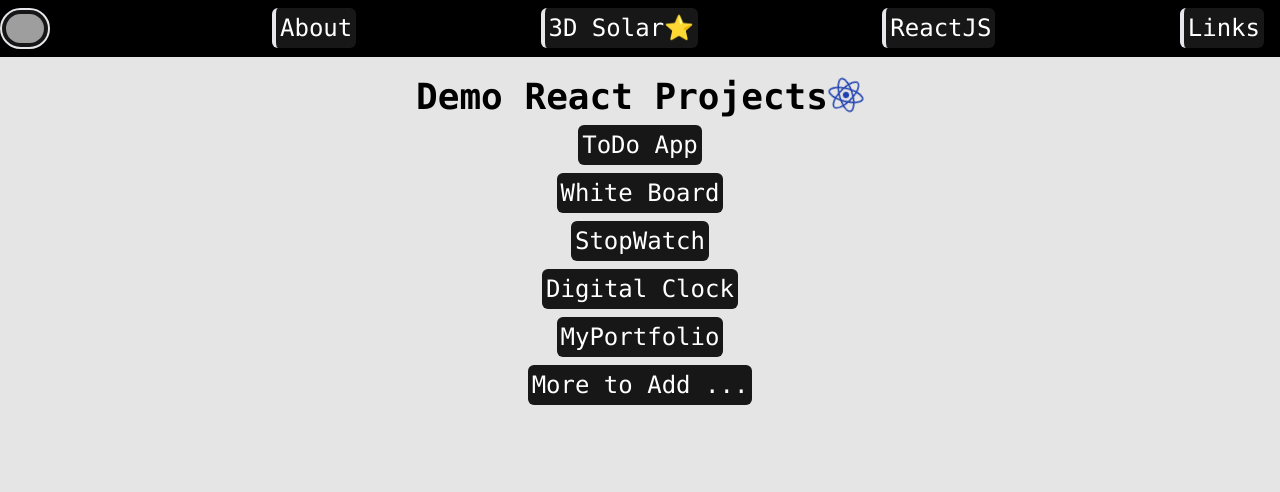
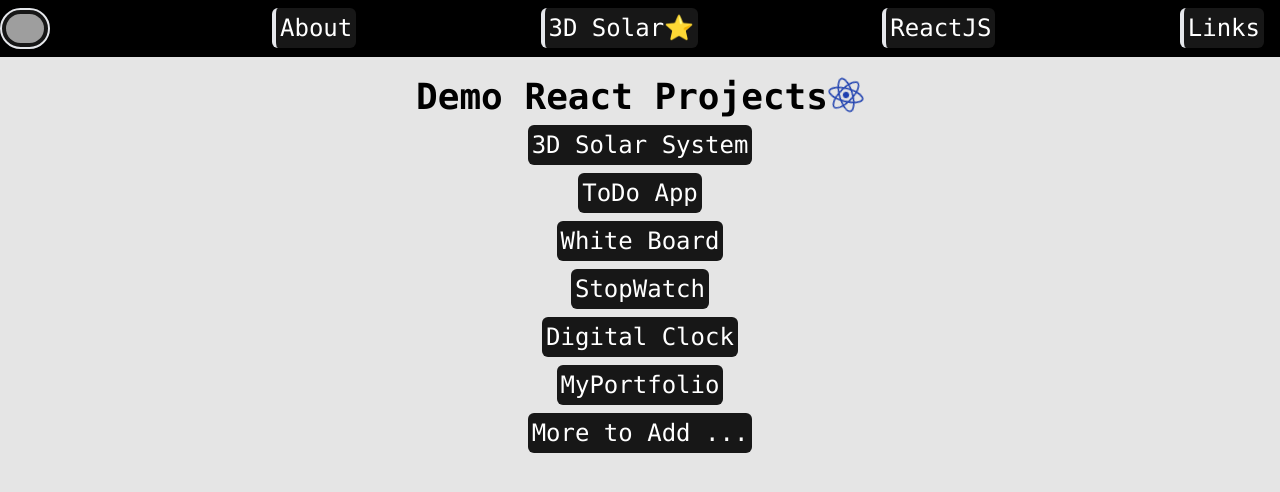
Before and after one commit to SyedSybtain/syedsybtain, a React (Vite) app: page /projects in a window 1280 px wide. Shown: the top 492 px of the page. Built offline with nearby package versions, Linux system fonts and the light colour scheme; grey boxes are pictures that could not be loaded.

Commit message:
Add Project to List

```diff
--- a/src/components/Projects.jsx
+++ b/src/components/Projects.jsx
@@ -26,6 +26,7 @@
   return (
     <div className='self-center w-[90%] rounded mt-4 flex flex-col justify-center items-center gap-2 p-1 bg-opacity-100'>
         <b id='project-head' className='text-sm sm:text-2xl md:text-4xl text-black flex'>Demo React Projects <FaReact id='reactLogo' className='text-blue-800'/> </b>
+        <div className='bg-neutral-900 p-1 w-max rounded-md hover:bg-[#E5E5E5] hover:text-black hover:border-2 hover:border-black project-item'><Link to='/solar3d'>3D Solar System</Link> </div>
         <div className='bg-neutral-900 p-1 w-max rounded-md hover:bg-[#E5E5E5] hover:text-black hover:border-2 hover:border-black project-item'><Link to='/projects/todo'>ToDo App</Link> </div>
         <div className='bg-neutral-900 p-1 w-max rounded-md hover:bg-[#E5E5E5] hover:text-black hover:border-2 hover:border-black project-item'><Link to='/projects/whiteboard'>White Board</Link> </div>
         <div className='bg-neutral-900 p-1 w-max rounded-md hover:bg-[#E5E5E5] hover:text-black hover:border-2 hover:border-black project-item'><Link to='/projects/stopwatch'>StopWatch</Link> </div>
```
